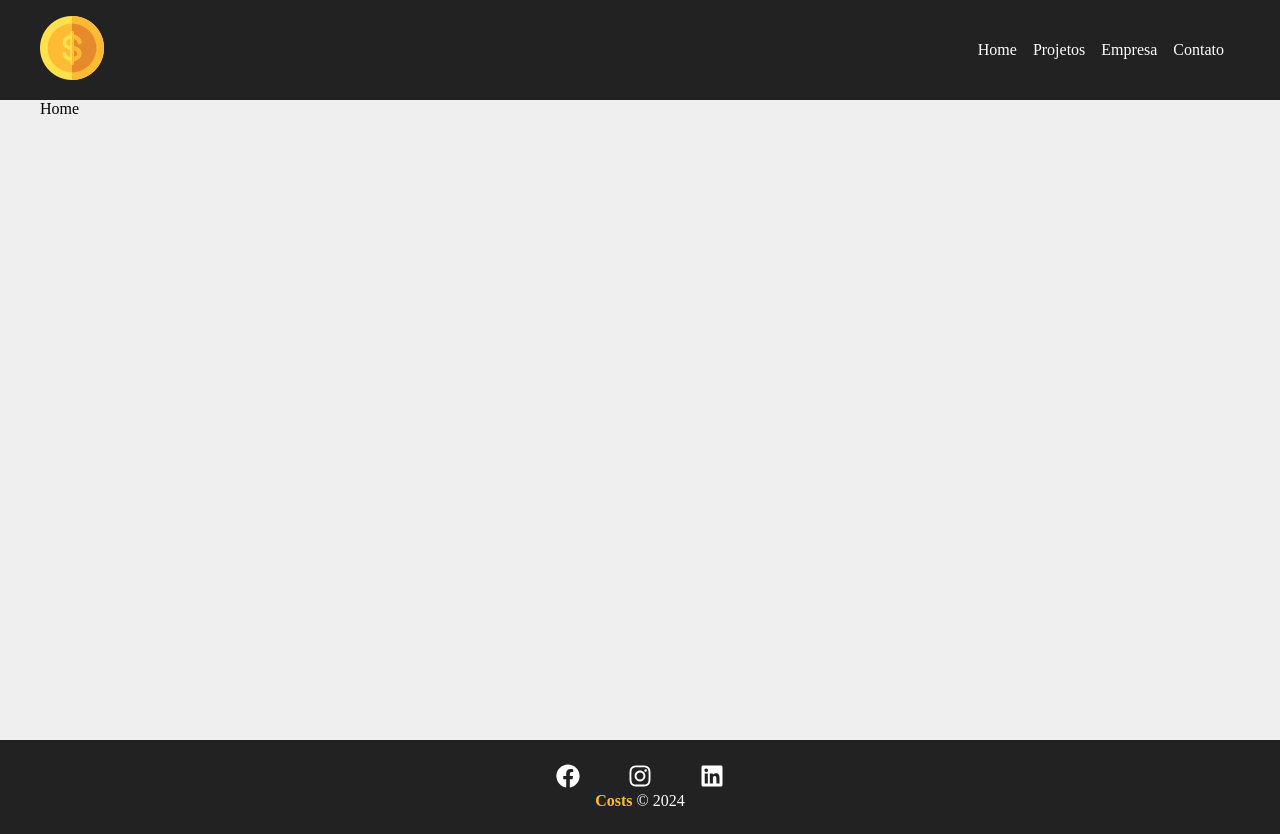
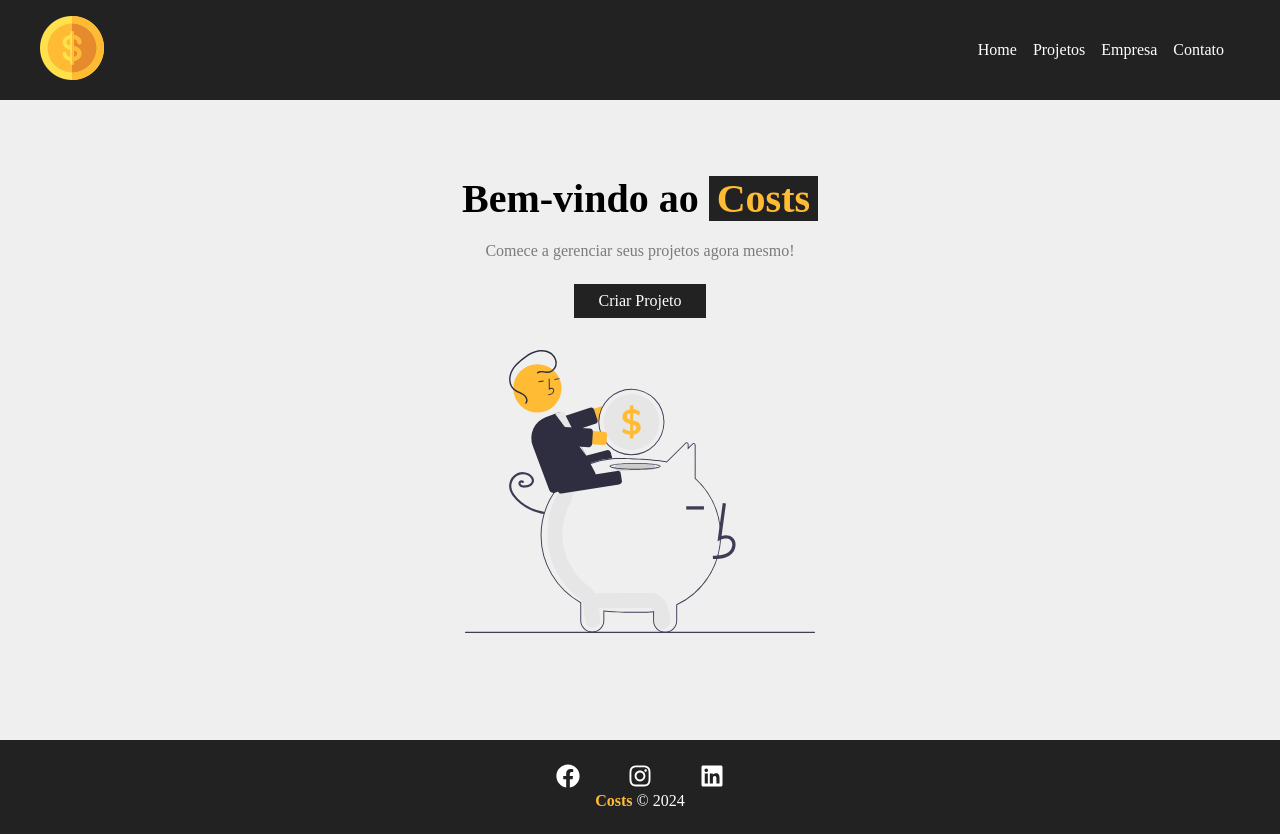
Before and after one commit to lucianobrsts/costs, a JavaScript app: page / in a window 1280 px wide. Built offline with nearby package versions, Linux system fonts and the light colour scheme; the HTML template or start-up script is replaced by a standard one.

Commit message:
Criando a home

```diff
--- /dev/null
+++ b/src/components/layout/LinkButton.js
@@ -0,0 +1,12 @@
+import styles from './LinkButton.module.css'
+import { Link } from 'react-router-dom'
+
+function LinkButton({ to, text }) {
+    return (
+        <Link className={styles.btn} to={to}>
+            {text}
+        </Link>
+    )
+}
+
+export default LinkButton
--- /dev/null
+++ b/src/components/layout/LinkButton.module.css
@@ -0,0 +1,11 @@
+.btn {
+    background-color: #222;
+    color: #fff;
+    padding: 0.5em 1.5em;
+    text-decoration: none;
+    transition: 0.5s;
+}
+
+.btn:hover {
+    color: #ffbb33;
+}
--- a/src/components/pages/Home.js
+++ b/src/components/pages/Home.js
@@ -1,7 +1,19 @@
+import styles from './Home.module.css'
+
+import savings from '../../img/savings.svg'
+import LinkButton from '../layout/LinkButton'
 
 function Home() {
     return (
-        <p>Home</p>
+        <section className={styles.home_container}>
+           <h1>
+                Bem-vindo ao <span>Costs</span>
+            </h1>
+
+           <p>Comece a gerenciar seus projetos agora mesmo!</p>
+           <LinkButton to="/newProject" text="Criar Projeto" />
+           <img src={savings} alt="Costs" />
+        </section>
     )
 }
 
--- /dev/null
+++ b/src/components/pages/Home.module.css
@@ -0,0 +1,29 @@
+.home_container {
+    width: 100%;
+    display: flex;
+    flex-direction: column;
+    align-items: center;
+    justify-content: center;
+    padding: 4em;
+}
+
+.home_container h1 {
+    font-size: 2.5em;
+    margin-bottom: .5em;
+}
+
+.home_container h1 span {
+    color: #ffbb33;
+    padding: 0 0.2em;
+    background-color: #222;
+}
+
+.home_container p {
+    margin-bottom: 1.5em;
+    color: #7b7b7b;
+}
+
+.home_container img {
+    width: 350px;
+    margin: 2em 0;
+}
```
